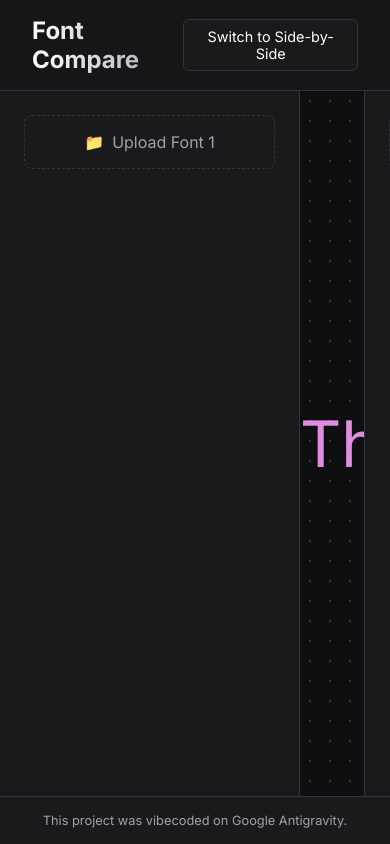
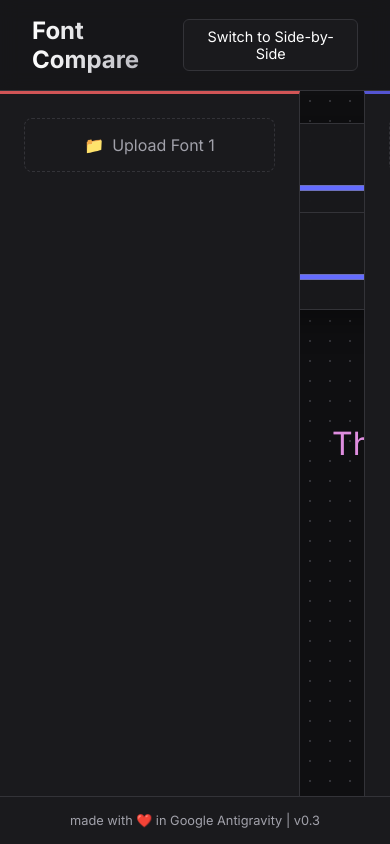
Before and after one commit to dencelkbabu/font-compare, a website built with Vite: page index.html in a window 390 px wide. Both pictures are taken after a click on the button "Switch to Overlay". Built offline with nearby package versions, Linux system fonts and the light colour scheme.

Commit message:
feat: release v0.3 - overlay improvements, bug fixes, and responsive design

```diff
--- a/index.html
+++ b/index.html
@@ -36,6 +36,40 @@
       </div>
 
       <div class="preview-container side-by-side" id="preview-container">
+        <div class="overlay-controls" id="overlay-controls">
+          <div class="layer-control-group">
+            <div class="layer-header">
+              <div class="layer-info">
+                <span class="color-dot layer-1-dot"></span>
+                <span class="layer-title">Font 1</span>
+              </div>
+              <label class="visibility-toggle">
+                <input type="checkbox" id="toggle-1" checked>
+                <span>Visible</span>
+              </label>
+            </div>
+            <div class="opacity-control">
+              <label for="opacity-1">Opacity</label>
+              <input type="range" id="opacity-1" min="0" max="1" step="0.05" value="1">
+            </div>
+          </div>
+          <div class="layer-control-group">
+            <div class="layer-header">
+              <div class="layer-info">
+                <span class="color-dot layer-2-dot"></span>
+                <span class="layer-title">Font 2</span>
+              </div>
+              <label class="visibility-toggle">
+                <input type="checkbox" id="toggle-2" checked>
+                <span>Visible</span>
+              </label>
+            </div>
+            <div class="opacity-control">
+              <label for="opacity-2">Opacity</label>
+              <input type="range" id="opacity-2" min="0" max="1" step="0.05" value="1">
+            </div>
+          </div>
+        </div>
         <div class="preview-layer layer-1" id="preview-layer-1" contenteditable="true">
           The quick brown fox jumps over the lazy dog.
         </div>
@@ -59,7 +93,7 @@
     </main>
 
     <footer>
-      <p>This project was vibecoded on Google Antigravity.</p>
+      <p>made with ❤️ in Google Antigravity | v0.3</p>
     </footer>
   </div>
   <script type="module" src="/main.js"></script>
--- a/main.js
+++ b/main.js
@@ -20,6 +20,10 @@ const elements = {
     previewLayer1: document.getElementById('preview-layer-1'),
     previewLayer2: document.getElementById('preview-layer-2'),
     toggleViewBtn: document.getElementById('toggle-view-btn'),
+    toggle1: document.getElementById('toggle-1'),
+    toggle2: document.getElementById('toggle-2'),
+    opacity1: document.getElementById('opacity-1'),
+    opacity2: document.getElementById('opacity-2'),
 };
 
 // Event Listeners
@@ -30,6 +34,22 @@ elements.toggleViewBtn.addEventListener('click', () => {
     state.viewMode = state.viewMode === 'overlay' ? 'side-by-side' : 'overlay';
     updateViewMode();
 });
+
+// Overlay Controls
+elements.toggle1.addEventListener('change', (e) => toggleLayer(1, e.target.checked));
+elements.toggle2.addEventListener('change', (e) => toggleLayer(2, e.target.checked));
+elements.opacity1.addEventListener('input', (e) => updateOpacity(1, e.target.value));
+elements.opacity2.addEventListener('input', (e) => updateOpacity(2, e.target.value));
+
+function toggleLayer(id, isVisible) {
+    const layer = id === 1 ? elements.previewLayer1 : elements.previewLayer2;
+    layer.style.display = isVisible ? 'block' : 'none';
+}
+
+function updateOpacity(id, value) {
+    const layer = id === 1 ? elements.previewLayer1 : elements.previewLayer2;
+    layer.style.opacity = value;
+}
 
 // Sync text changes
 elements.previewLayer1.addEventListener('input', (e) => {
@@ -51,11 +71,28 @@ function updateViewMode() {
         elements.previewContainer.classList.remove('overlay-mode');
         elements.previewContainer.classList.add('side-by-side');
         elements.toggleViewBtn.textContent = 'Switch to Overlay';
+
+        // Reset Visibility & Opacity when switching to side-by-side
+        resetVisibility();
     } else {
         elements.previewContainer.classList.remove('side-by-side');
         elements.previewContainer.classList.add('overlay-mode');
         elements.toggleViewBtn.textContent = 'Switch to Side-by-Side';
     }
+}
+
+function resetVisibility() {
+    // Reset UI controls
+    elements.toggle1.checked = true;
+    elements.toggle2.checked = true;
+    elements.opacity1.value = 1;
+    elements.opacity2.value = 1;
+
+    // Reset Layer Styles
+    elements.previewLayer1.style.display = '';
+    elements.previewLayer2.style.display = '';
+    elements.previewLayer1.style.opacity = '';
+    elements.previewLayer2.style.opacity = '';
 }
 
 async function handleFontUpload(event, id) {
--- a/style.css
+++ b/style.css
@@ -162,6 +162,7 @@ main {
 .control-group input[type="range"] {
   flex: 1;
   accent-color: var(--primary-color);
+  width: 100%;
 }
 
 .control-header {
@@ -205,6 +206,132 @@ main {
   margin-bottom: 1rem;
 }
 
+/* Overlay Controls */
+.overlay-controls {
+  position: absolute;
+  top: 2rem;
+  left: 50%;
+  transform: translateX(-50%);
+  display: none;
+  /* Hidden by default, shown in overlay mode */
+  background: rgba(26, 26, 29, 0.9);
+  backdrop-filter: blur(12px);
+  padding: 1.5rem;
+  border-radius: 16px;
+  border: 1px solid var(--border-color);
+  gap: 1.5rem;
+  z-index: 100;
+  min-width: 320px;
+  box-shadow: 0 8px 32px rgba(0, 0, 0, 0.4);
+}
+
+.preview-container.overlay-mode .overlay-controls {
+  display: flex;
+  flex-direction: column;
+}
+
+.layer-control-group {
+  display: flex;
+  flex-direction: column;
+  gap: 0.75rem;
+  padding-bottom: 1rem;
+  border-bottom: 1px solid var(--border-color);
+}
+
+.layer-control-group:last-child {
+  padding-bottom: 0;
+  border-bottom: none;
+}
+
+.layer-header {
+  display: flex;
+  align-items: center;
+  justify-content: space-between;
+  gap: 0.5rem;
+  font-size: 1rem;
+  color: var(--text-primary);
+}
+
+.layer-info {
+  display: flex;
+  align-items: center;
+  gap: 0.75rem;
+}
+
+.layer-title {
+  font-weight: 600;
+  letter-spacing: 0.02em;
+}
+
+.visibility-toggle {
+  display: flex;
+  align-items: center;
+  gap: 0.5rem;
+  font-size: 0.85rem;
+  cursor: pointer;
+  user-select: none;
+  color: var(--text-secondary);
+  transition: color 0.2s;
+}
+
+.visibility-toggle:hover {
+  color: var(--text-primary);
+}
+
+.visibility-toggle input {
+  width: 16px;
+  height: 16px;
+  accent-color: var(--primary-color);
+  cursor: pointer;
+}
+
+.opacity-control {
+  display: flex;
+  align-items: center;
+  gap: 1rem;
+  font-size: 0.85rem;
+  color: var(--text-secondary);
+}
+
+.opacity-control label {
+  min-width: 50px;
+}
+
+.opacity-control input[type="range"] {
+  flex: 1;
+  height: 6px;
+  border-radius: 3px;
+  background: var(--surface-hover);
+  accent-color: var(--primary-color);
+  cursor: pointer;
+}
+
+.color-dot {
+  width: 10px;
+  height: 10px;
+  border-radius: 50%;
+  box-shadow: 0 0 8px currentColor;
+}
+
+.layer-1-dot {
+  background-color: var(--layer-1-color);
+  color: var(--layer-1-color);
+}
+
+.layer-2-dot {
+  background-color: var(--layer-2-color);
+  color: var(--layer-2-color);
+}
+
+/* Panel Color Coding */
+#font-panel-1 {
+  border-top: 3px solid var(--layer-1-color);
+}
+
+#font-panel-2 {
+  border-top: 3px solid var(--layer-2-color);
+}
+
 /* Preview Area */
 .preview-container {
   position: relative;
@@ -218,11 +345,18 @@ main {
 }
 
 .preview-layer {
-  font-size: 4rem;
+  font-size: 2.0rem;
   line-height: 1.2;
   text-align: center;
   outline: none;
   min-width: 50%;
+  padding: 0 2rem;
+}
+
+@media (min-width: 2500px) {
+  .preview-layer {
+    font-size: 4rem;
+  }
 }
 
 /* Overlay Mode */
```
